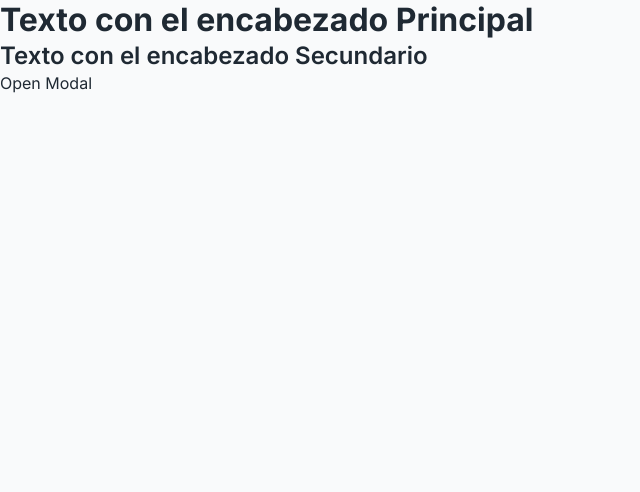
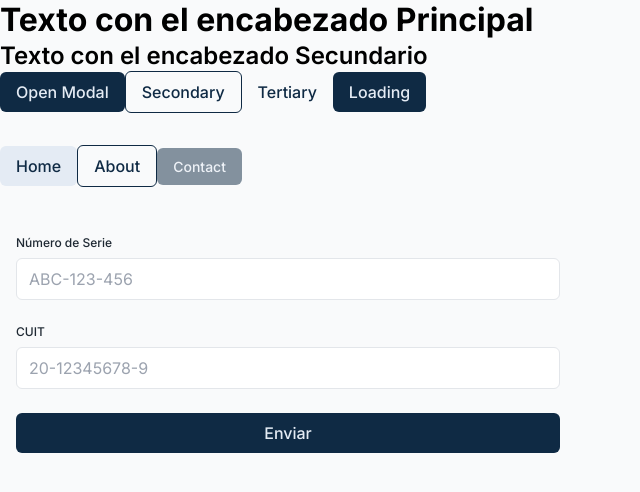
Before and after one commit to Cetzzlabs5/Rigi-Front, a React (Vite) app: page / in a window 1280 px wide. Shown: the top 492 px of the page, without its empty margins (0-640 px from the left). Built offline with nearby package versions, Linux system fonts and the light colour scheme.

Commit message:
feat: Implement core UI components (Button, Linked, Modal, Input) with global styling and a demo.

```diff
--- a/src/components/Demo.tsx
+++ b/src/components/Demo.tsx
@@ -1,8 +1,42 @@
 import { useState } from "react";
 import Modal from "./UI/Modal";
+import Button from "./UI/Button";
+import Linked from "./UI/Linked";
+import Input from "./UI/Input";
+import { useForm } from "react-hook-form";
 
 export default function Demo() {
     const [isModalOpen, setIsModalOpen] = useState(false);
+    const [isLoading, setIsLoading] = useState(false);
+
+    const handleLoading = () => {
+        setIsLoading(true);
+        setTimeout(() => {
+            setIsLoading(false);
+        }, 2000);
+    }
+
+    const defaultValues = {
+        serial: "",
+        cuit: "",
+    }
+
+    const {
+        register,
+        handleSubmit,
+        formState: { errors },
+        reset,
+    } = useForm({ defaultValues });
+
+    const onSubmit = (data: typeof defaultValues) => {
+        setIsLoading(true);
+        setTimeout(() => {
+            console.log(data);
+            reset();
+            setIsLoading(false);
+        }, 2000);
+    };
+
 
     return (
         <div>
@@ -13,7 +47,48 @@ export default function Demo() {
                     <p>Modal Content</p>
                 </Modal>
             )}
-            <button onClick={() => setIsModalOpen(true)}>Open Modal</button>
+
+            <div className="space-y-8">
+                <div>
+                    <Button onClick={() => setIsModalOpen(true)}>Open Modal</Button>
+                    <Button variant="secondary">Secondary</Button>
+                    <Button variant="tertiary">Tertiary</Button>
+                    <Button onClick={handleLoading} loading={isLoading}>Loading</Button>
+                </div>
+
+                <div>
+                    <Linked to="/" variant="ghost">Home</Linked>
+                    <Linked to="/about" variant="secondary">About</Linked>
+                    <Linked to="/contact" variant="primary" size="sm" disabled>Contact</Linked>
+                </div>
+                <form onSubmit={handleSubmit(onSubmit)} className="space-y-6 max-w-xl p-4">
+                    <Input
+                        id="serial"
+                        label="Número de Serie"
+                        placeholder="ABC-123-456"
+                        {...register("serial", {
+                            required: "El número de serie es obligatorio",
+                        })}
+                        error={errors.serial?.message}
+                    />
+
+                    <Input
+                        id="cuit"
+                        label="CUIT"
+                        placeholder="20-12345678-9"
+                        {...register("cuit", {
+                            required: "El CUIT es obligatorio",
+                            pattern: {
+                                value: /^\d{2}-\d{8}-\d$/,
+                                message: "Formato de CUIT inválido",
+                            },
+                        })}
+                        error={errors.cuit?.message}
+                    />
+
+                    <Button type="submit" className="w-full" loading={isLoading}>Enviar</Button>
+                </form>
+            </div>
         </div>
     )
 }
--- /dev/null
+++ b/src/components/UI/Button.tsx
@@ -0,0 +1,66 @@
+
+const baseStyles =
+    "base-styles";
+
+const variants = {
+    primary:
+        "btn-primary",
+
+    secondary:
+        "btn-secondary",
+
+    tertiary:
+        "btn-tertiary",
+};
+
+const disabledStyles =
+    "btn-disabled";
+
+const Spinner = () => (
+    <svg
+        className="size-6 animate-spin"
+        viewBox="0 0 24 24"
+        fill="none"
+    >
+        <circle
+            className="opacity-25"
+            cx="12"
+            cy="12"
+            r="10"
+            stroke="currentColor"
+            strokeWidth="4"
+        />
+        <path
+            className="opacity-75"
+            fill="currentColor"
+            d="M4 12a8 8 0 018-8v4a4 4 0 00-4 4H4z"
+        />
+    </svg>
+);
+
+interface ButtonProps extends React.ButtonHTMLAttributes<HTMLButtonElement> {
+    variant?: keyof typeof variants;
+    type?: "button" | "submit" | "reset";
+    disabled?: boolean;
+    loading?: boolean;
+    children: React.ReactNode;
+    className?: string;
+}
+
+export default function Button({ variant = "primary", type = "button", disabled = false, loading = false, children, className, ...props }: ButtonProps) {
+    return (
+        <button
+            type={type}
+            disabled={disabled}
+            className={`
+        ${baseStyles}
+        ${variants[variant]}
+        ${disabled ? disabledStyles : ""}
+        ${className}
+      `}
+            {...props}
+        >
+            {loading ? <Spinner /> : children}
+        </button>
+    )
+}
--- /dev/null
+++ b/src/components/UI/Input.tsx
@@ -0,0 +1,92 @@
+import { MdOutlineError } from "react-icons/md";
+
+const baseInputStyles =
+    "w-full rounded-md border bg-surface px-3 py-2 text-body text-main " +
+    "placeholder:text-muted transition-all focus:outline-none";
+
+const stateStyles = {
+    default:
+        "border-border focus:border-primary-800 focus:ring-2 focus:ring-primary-800/20",
+
+    error:
+        "border-error focus:border-error focus:ring-2 focus:ring-error/20",
+
+    disabled:
+        "bg-background text-muted cursor-not-allowed",
+};
+
+interface InputProps extends React.InputHTMLAttributes<HTMLInputElement> {
+    id: string;
+    label?: string;
+    placeholder?: string;
+    type?: string;
+    value?: string;
+    onChange?: (e: React.ChangeEvent<HTMLInputElement>) => void;
+    error?: string;
+    helperText?: string;
+    disabled?: boolean;
+    className?: string;
+}
+
+export default function Input({
+    id,
+    label,
+    placeholder,
+    type = "text",
+    disabled = false,
+    error,
+    helperText,
+    className = "",
+    ...props
+}: InputProps) {
+    const hasError = Boolean(error);
+
+    return (
+        <div className="flex flex-col gap-1.5">
+
+            {label && (
+                <label
+                    htmlFor={id}
+                    className="text-caption font-medium text-main"
+                >
+                    {label}
+                </label>
+            )}
+
+            <div className="relative">
+                <input
+                    id={id}
+                    type={type}
+                    placeholder={placeholder}
+                    disabled={disabled}
+                    className={`
+            ${baseInputStyles}
+            ${disabled
+                            ? stateStyles.disabled
+                            : hasError
+                                ? stateStyles.error
+                                : stateStyles.default}
+            ${hasError ? "pr-10" : ""}
+            ${className}
+          `}
+                    {...props}
+                />
+
+                {hasError && !disabled && (
+                    <span className="pointer-events-none absolute inset-y-0 right-3 flex items-center text-error">
+                        <MdOutlineError />
+                    </span>
+                )}
+            </div>
+
+            {(helperText || error) && (
+                <p
+                    className={`text-caption ${hasError ? "text-error" : "text-muted"
+                        }`}
+                >
+                    {error || helperText}
+                </p>
+            )}
+        </div>
+    );
+}
--- /dev/null
+++ b/src/components/UI/Linked.tsx
@@ -0,0 +1,76 @@
+import { NavLink } from "react-router";
+
+const baseStyles =
+    "base-styles";
+
+const variants = {
+    primary:
+        "btn-primary",
+
+    secondary:
+        "btn-secondary",
+
+    ghost:
+        "btn-tertiary",
+};
+
+const sizes = {
+    xs: "text-caption",
+    sm: "text-body-sm",
+    md: "text-body",
+};
+
+interface LinkedProps extends React.ComponentProps<typeof NavLink> {
+    to: string;
+    children: React.ReactNode;
+    variant?: keyof typeof variants;
+    size?: keyof typeof sizes;
+    disabled?: boolean;
+    activeClassName?: string;
+    className?: string;
+}
+
+export default function Linked({
+    to,
+    children,
+    variant = "primary",
+    size = "md",
+    disabled = false,
+    activeClassName = "bg-primary-100",
+    className = "",
+    ...props
+}: LinkedProps) {
+    if (disabled) {
+        return (
+            <span
+                className={`
+          ${baseStyles}
+          ${variants[variant]}
+          ${sizes[size]}
+          opacity-50 disabled:cursor-default
+          ${className}
+        `}
+            >
+                {children}
+            </span>
+        );
+    }
+
+    return (
+        <NavLink
+            to={to}
+            className={({ isActive }) =>
+                `
+          ${baseStyles}
+          ${variants[variant]}
+          ${sizes[size]}
+          ${isActive ? activeClassName : ""}
+          ${className}
+        `
+            }
+            {...props}
+        >
+            {children}
+        </NavLink>
+    );
+}
--- a/src/components/UI/Modal.tsx
+++ b/src/components/UI/Modal.tsx
@@ -1,3 +1,6 @@
+import { IoClose } from "react-icons/io5"
+import Button from "./Button"
+
 type ModalProps = {
     onClose: () => void
     children: React.ReactNode
@@ -10,7 +13,7 @@ export default function Modal({ onClose, children, title }: ModalProps) {
             <div className="bg-surface p-6 rounded-lg shadow-lg min-w-xl">
                 <div className="flex justify-between items-center">
                     <h2 className="text-h2">{title}</h2>
-                    <button onClick={onClose}>X</button>
+                    <Button variant="tertiary" onClick={onClose}><IoClose /></Button>
                 </div>
 
                 {children}
--- a/src/index.css
+++ b/src/index.css
@@ -11,15 +11,52 @@
 @theme {
 
     /* Brand */
-    --color-primary: #0F2A44;
-    --color-primary-hover: #173A5E;
 
-    --color-secondary: #E08E2E;
-    --color-secondary-hover: #C7771C;
+    /* --- Primary (Azul Oscuro) --- */
+    --color-primary-50: #f4f7fa;
+    --color-primary-100: #e4ebf4;
+    --color-primary-200: #c4d6ea;
+    --color-primary-300: #92b8dd;
+    --color-primary-400: #5b97cc;
+    --color-primary-500: #3a7bb8;
+    --color-primary-600: #2b6095;
+    --color-primary-700: #234d78;
+    --color-primary-800: #173a5e;
+    /* Hover original */
+    --color-primary-900: #0f2a44;
+    /* Base original */
+    --color-primary-950: #081726;
 
-    --color-accent: #1FA4A9;
-    --color-accent-hover: #178489;
-    --color-accent-soft: #D2F3F4;
+    /* --- Secondary (Naranja) --- */
+    --color-secondary-50: #fdf8f3;
+    --color-secondary-100: #fbeee3;
+    --color-secondary-200: #f6d9c0;
+    --color-secondary-300: #f0bd8d;
+    --color-secondary-400: #e8a25d;
+    --color-secondary-500: #e08e2e;
+    /* Base original */
+    --color-secondary-600: #c7771c;
+    /* Hover original */
+    --color-secondary-700: #a65e15;
+    --color-secondary-800: #874b16;
+    --color-secondary-900: #6e3e15;
+    --color-secondary-950: #3e2009;
+
+    /* --- Accent (Turquesa) --- */
+    --color-accent-50: #f0fafd;
+    --color-accent-100: #d2f3f4;
+    /* Soft original */
+    --color-accent-200: #aae3e6;
+    --color-accent-300: #76ccd2;
+    --color-accent-400: #49b1b7;
+    --color-accent-500: #1fa4a9;
+    /* Base original */
+    --color-accent-600: #178489;
+    /* Hover original */
+    --color-accent-700: #156a6f;
+    --color-accent-800: #165559;
+    --color-accent-900: #16464a;
+    --color-accent-950: #08292d;
 
     /* Semantic */
     --color-success: #1F7A5A;
@@ -32,9 +69,10 @@
     --color-surface: #FFFFFF;
     --color-border: #E3E6EA;
 
-    --color-text-main: #1F2933;
-    --color-text-secondary: #4B5563;
-    --color-text-muted: #9CA3AF;
+    --color-main: #1F2933;
+    --color-on-primary: #e4ebf4;
+    --color-secondary: #4B5563;
+    --color-muted: #9CA3AF;
 }
 
 @utility text-h1 {
@@ -78,3 +116,25 @@ body {
     font-size: var(--body-size);
     line-height: 1.5;
 }
+
+/* Style Buttons & Links */
+
+.base-styles {
+    @apply inline-flex items-center justify-center gap-2 rounded-md px-4 py-2 font-medium transition-all duration-200 focus:outline-none focus:ring-offset-1 cursor-pointer;
+}
+
+.btn-primary {
+    @apply bg-primary-900 text-on-primary hover:bg-primary-800 active:scale-95 focus:bg-primary-800;
+}
+
+.btn-secondary {
+    @apply border border-primary-900 text-primary-900 bg-transparent hover:bg-primary-100 active:scale-95 focus:bg-primary-100;
+}
+
+.btn-tertiary {
+    @apply text-primary-900 hover:bg-primary-100 active:scale-95 focus:bg-primary-100;
+}
+
+.btn-disabled {
+    @apply opacity-50 cursor-not-allowed pointer-events-none;
+}
```
